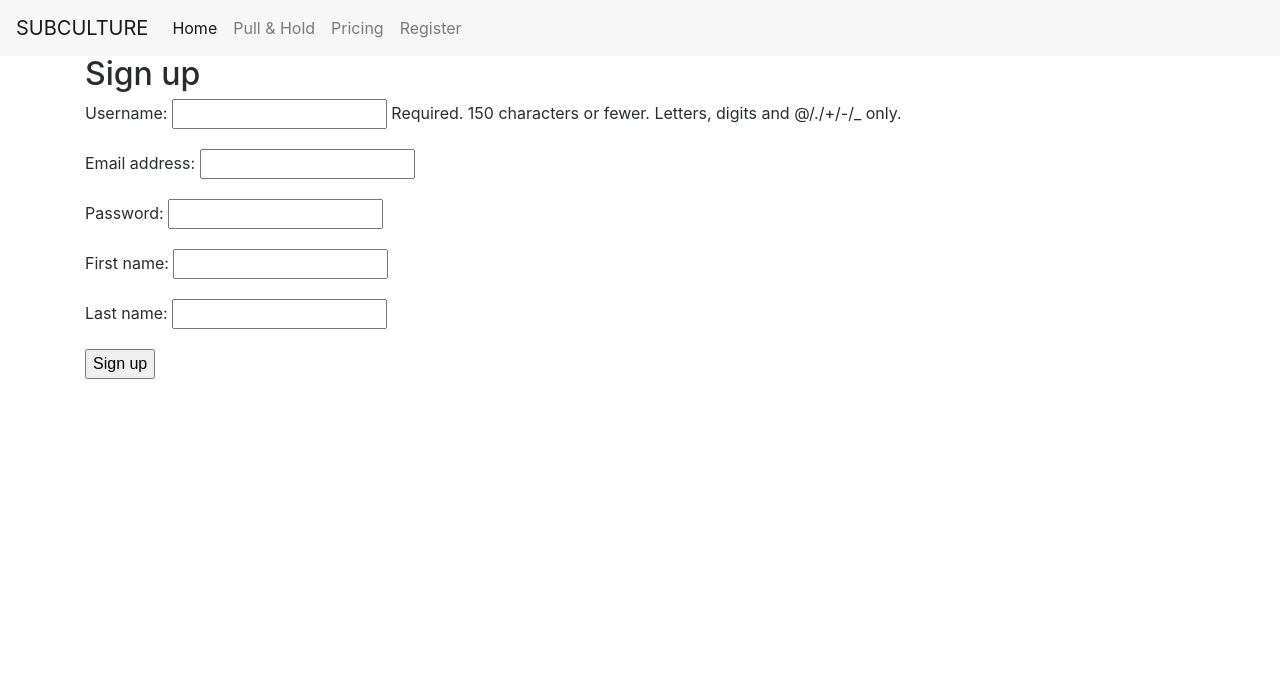
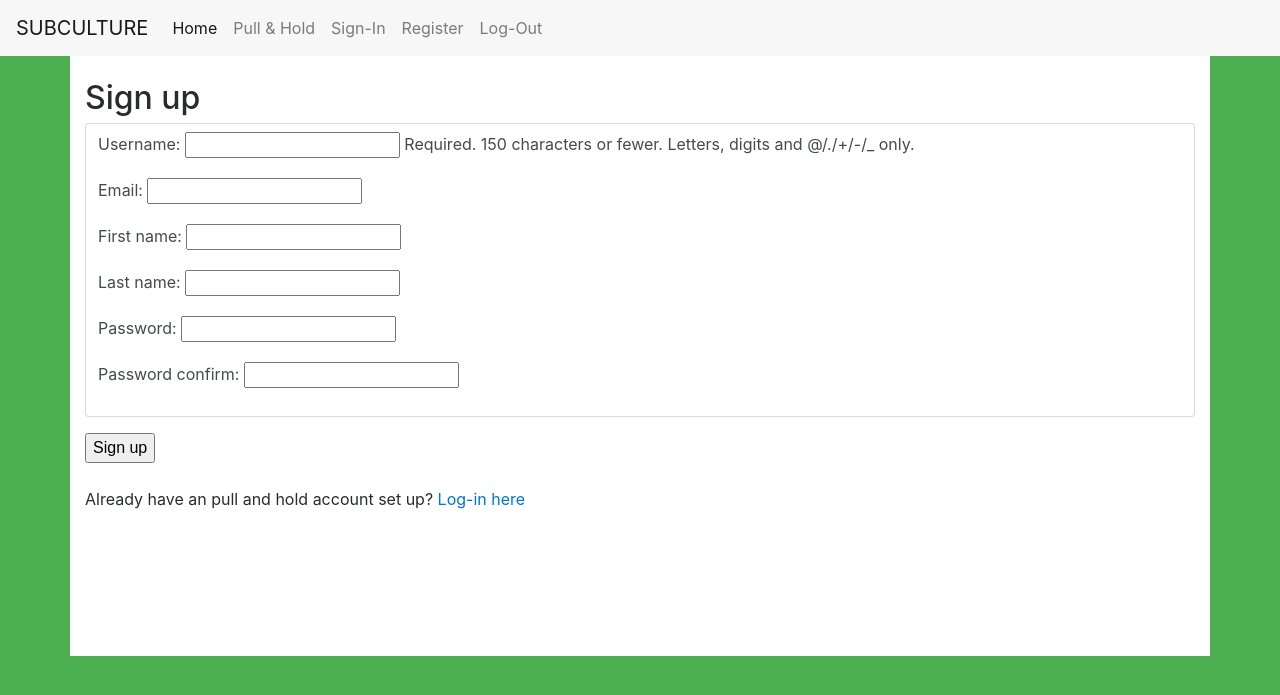
Before and after one commit to alexorear/subculture_webapp, a Django app: page /pullhold/register/ in a window 1280 px wide. Shown: the top 695 px of the page. Run offline with Django 3.2, Linux system fonts and the light colour scheme; some libraries are stand-ins or nearby versions.

Commit message:
created static style.css, fixed user registration form required fields and confirmed password validation

```diff
--- a/pullhold/forms.py
+++ b/pullhold/forms.py
@@ -1,9 +1,15 @@
 from django.contrib.auth.models import User
+from django.contrib.auth.forms import UserCreationForm
 from django import forms
 
 
 class UserForm(forms.ModelForm):
-    password = forms.CharField(widget = forms.PasswordInput)
+    first_name = forms.CharField(required = True)
+    last_name = forms.CharField(required = True)
+    email = forms.EmailField(required = True)
+
+    password = forms.CharField(widget = forms.PasswordInput())
+    password_confirm = forms.CharField(widget = forms.PasswordInput())
     class Meta:
         model = User
-        fields = ['username', 'email', 'password', 'first_name', 'last_name']
+        fields = ['username', 'email', 'first_name', 'last_name']
--- /dev/null
+++ b/pullhold/static/pullhold/style.css
@@ -0,0 +1,13 @@
+body {
+  background-color: #4caf50;
+}
+
+.container {
+  background-color: white;
+  min-height: 600px;
+}
+
+.error_message{
+  color: red;
+  font-weight: bold;
+}
--- a/pullhold/templates/pullhold/base.html
+++ b/pullhold/templates/pullhold/base.html
@@ -5,6 +5,7 @@
 <head>
   <title>subclure - Comics. Local Music. Local Artists. General Nerdery.</title>
   <link rel="stylesheet" href="https://maxcdn.bootstrapcdn.com/bootstrap/4.0.0-alpha.6/css/bootstrap.min.css" integrity="sha384-rwoIResjU2yc3z8GV/NPeZWAv56rSmLldC3R/AZzGRnGxQQKnKkoFVhFQhNUwEyJ" crossorigin="anonymous">
+  <link rel="stylesheet" href="{% static '/pullhold/style.css' %}">
   <script src="https://code.jquery.com/jquery-3.1.1.slim.min.js" integrity="sha384-A7FZj7v+d/sdmMqp/nOQwliLvUsJfDHW+k9Omg/a/EheAdgtzNs3hpfag6Ed950n" crossorigin="anonymous"></script>
   <script src="https://cdnjs.cloudflare.com/ajax/libs/tether/1.4.0/js/tether.min.js" integrity="sha384-DztdAPBWPRXSA/3eYEEUWrWCy7G5KFbe8fFjk5JAIxUYHKkDx6Qin1DkWx51bBrb" crossorigin="anonymous"></script>
   <script src="https://maxcdn.bootstrapcdn.com/bootstrap/4.0.0-alpha.6/js/bootstrap.min.js" integrity="sha384-vBWWzlZJ8ea9aCX4pEW3rVHjgjt7zpkNpZk+02D9phzyeVkE+jo0ieGizqPLForn" crossorigin="anonymous"></script>
@@ -15,19 +16,21 @@
     <button class="navbar-toggler navbar-toggler-right" type="button" data-toggle="collapse" data-target="#navbarNavAltMarkup" aria-controls="navbarNavAltMarkup" aria-expanded="false" aria-label="Toggle navigation">
       <span class="navbar-toggler-icon"></span>
     </button>
-    <a class="navbar-brand" href="#">SUBCULTURE</a>
+    <a class="navbar-brand" href="{% url 'home' %}">SUBCULTURE</a>
     <div class="collapse navbar-collapse" id="navbarNavAltMarkup">
       <div class="navbar-nav">
-        <a class="nav-item nav-link active" href="#">Home <span class="sr-only">(current)</span></a>
+        <a class="nav-item nav-link active" href="{% url 'home' %}">Home <span class="sr-only">(current)</span></a>
         <a class="nav-item nav-link" href="{% url 'pullhold:index' %}">Pull &amp; Hold</a>
-        <a class="nav-item nav-link" href="#">Pricing</a>
+        <a class="nav-item nav-link" href="#">Sign-In</a>
         <a class="nav-item nav-link" href="{% url 'pullhold:register' %}">Register</a>
+        <a class="nav-item nav-link" href="#">Log-Out</a>
       </div>
     </div>
   </nav>
 
-  <div class="container">
+  <div class="container body_container">
 
+    <br/>
     {% block content %}
     {% endblock %}
 
--- a/pullhold/templates/pullhold/registration.html
+++ b/pullhold/templates/pullhold/registration.html
@@ -4,9 +4,17 @@
 
 <h2>Sign up</h2>
 <form method="post">
-  {% csrf_token %}
-  {{ form.as_p }}
+  <div class="form-group">
+    {% csrf_token %}
+    <div class="form-control">
+      {{ form.as_p }}
+    </div>
+  </div>
+  <p class="error_message">{{ error }}</p>
   <button type="submit">Sign up</button>
 </form>
 
+<br/>
+<p>Already have an pull and hold account set up? <a href="#">Log-in here</a>
+
 {% endblock %}
--- a/pullhold/views.py
+++ b/pullhold/views.py
@@ -25,7 +25,7 @@ class UserFormView(View):
     def post(self, request):
         form = self.form_class(request.POST) # passes user input into form validation
 
-        if form.is_valid():
+        if form.is_valid() and form.data['password'] == form.data['password_confirm']:
             user = form.save(commit = False)
 
             #Clean/Normalize the databases
@@ -42,4 +42,4 @@ class UserFormView(View):
                     login(request, user)
                     return redirect('pullhold:index')
 
-        return render(request, self.template_name, {'form': form})
+        return render(request, self.template_name, {'form': form , 'error': "Passwords DO NOT match!"})
```
Also changed, not shown: db.sqlite3.
